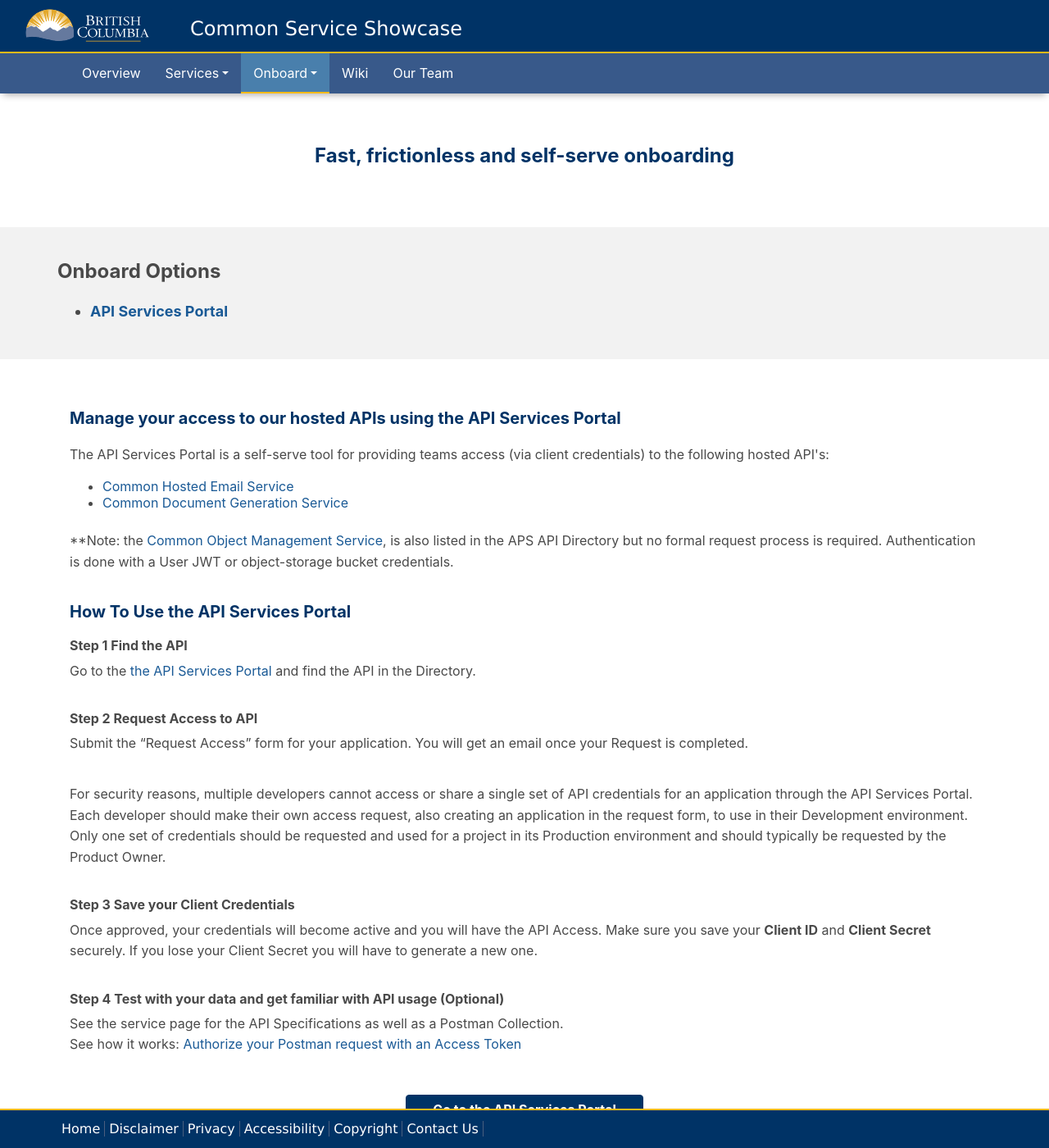
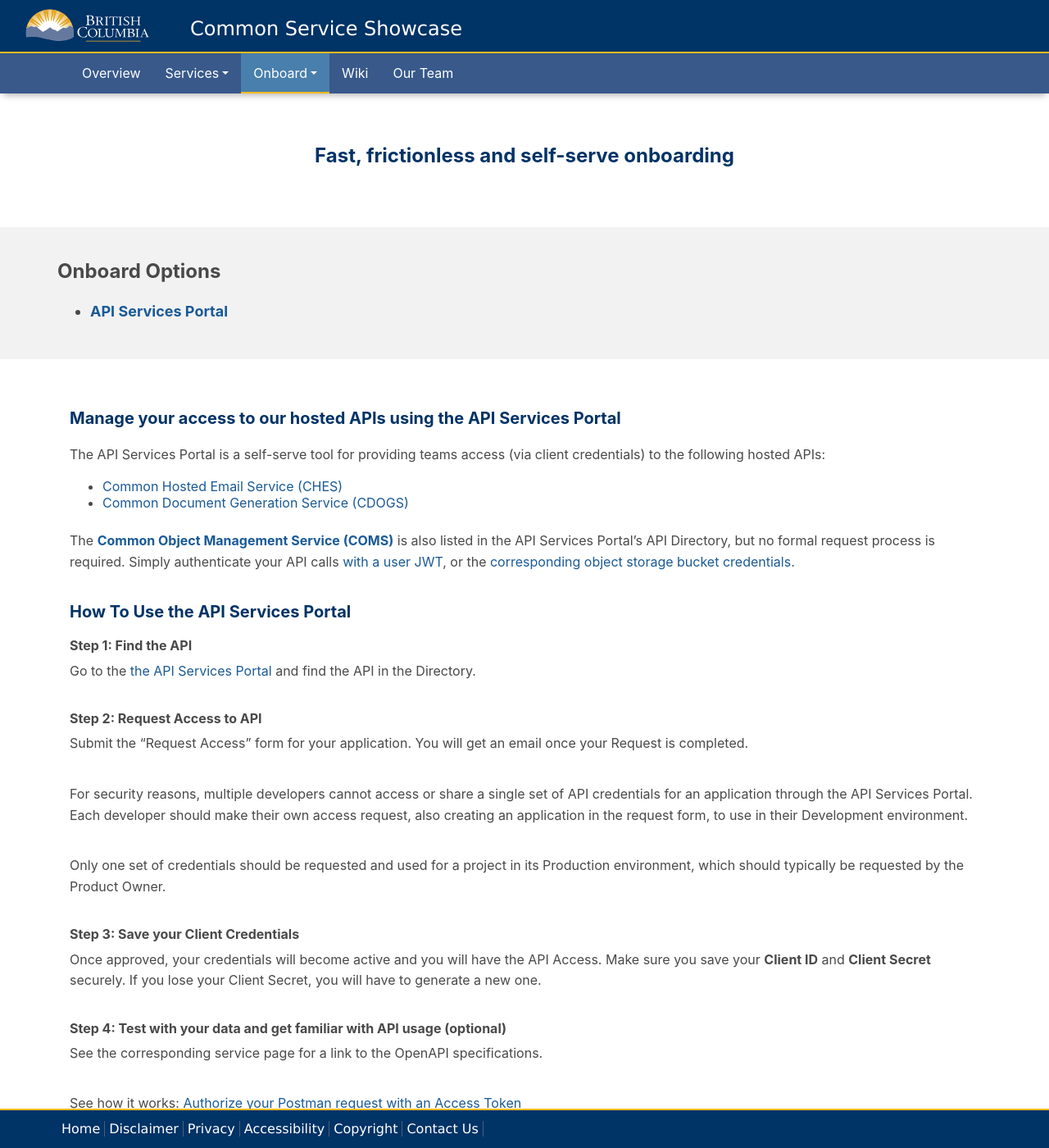
Before and after one commit to bcgov/common-service-showcase, a Jekyll site: the page built from collections/_onboarding/aps.md, in a window 1280 px wide and 1400 px high. Shown: the whole window at 82% size. Built offline with Jekyll 4.4.1, drawn with Linux system fonts in a browser that asks for light colours; nearby versions of some CDN libraries.

Commit message:
Replace rocket.chat with MS Teams, formatting tweaks
Also:
* Remove "request access" button from COMS page
* Remove mention of Postman collection

```diff
--- a/collections/_onboarding/aps.md
+++ b/collections/_onboarding/aps.md
@@ -7,27 +7,34 @@ order: 1
 ---
 #### Manage your access to our hosted APIs using the API Services Portal
 
-<p class="mb-3">The API Services Portal is a self-serve tool for providing teams access (via client credentials) to the following hosted API's:</p>
+<p class="mb-3">The API Services Portal is a self-serve tool for providing teams access (via client credentials) to the following hosted APIs:</p>
 
-- <a href="/common-service-showcase/services/ches.html">Common Hosted Email Service</a>
-- <a href="/common-service-showcase/services/cdogs.html">Common Document Generation Service</a>
+- <a href="/common-service-showcase/services/ches.html">Common Hosted Email Service (CHES)</a>
+- <a href="/common-service-showcase/services/cdogs.html">Common Document Generation Service (CDOGS)</a>
 
-**Note: the <a href="/common-service-showcase/services/coms.html">Common Object Management Service</a>, is also listed in the APS API Directory but no formal request process is required. Authentication is done with a User JWT or object-storage bucket credentials.
+The **[Common Object Management Service (COMS)](/common-service-showcase/services/coms.html)** is also listed in the API Services Portal's API Directory, but no formal request process is required. Simply authenticate your API calls [with a user JWT](https://developer.gov.bc.ca/docs/default/component/common-object-management-service/Authentication/#oidc-authentication), or the [corresponding object storage bucket credentials](https://developer.gov.bc.ca/docs/default/component/common-object-management-service/Authentication/#s3-service-account).
 
 #### How To Use the API Services Portal
 
-###### Step 1 Find the API
+###### Step 1: Find the API
+
 Go to the <a href="https://api.gov.bc.ca/devportal/api-directory" target="_blank">the API Services Portal</a> and find the API in the Directory.
 
-###### Step 2 Request Access to API
+###### Step 2: Request Access to API
+
 Submit the “Request Access" form for your application. You will get an email once your Request is completed.
 
-For security reasons, multiple developers cannot access or share a single set of API credentials for an application through the API Services Portal. Each developer should make their own access request, also creating an application in the request form, to use in their Development environment. Only one set of credentials should be requested and used for a project in its Production environment and should typically be requested by the Product Owner.
+For security reasons, multiple developers cannot access or share a single set of API credentials for an application through the API Services Portal. Each developer should make their own access request, also creating an application in the request form, to use in their Development environment.
 
-###### Step 3 Save your Client Credentials
-Once approved, your credentials will become active and you will have the API Access. Make sure you save your **Client ID** and **Client Secret** securely. If you lose your Client Secret you will have to generate a new one.
+Only one set of credentials should be requested and used for a project in its Production environment, which should typically be requested by the Product Owner.
 
-###### Step 4 Test with your data and get familiar with API usage (Optional)
-See the service page for the API Specifications as well as a Postman Collection.<br />
+###### Step 3: Save your Client Credentials
+
+Once approved, your credentials will become active and you will have the API Access. Make sure you save your **Client ID** and **Client Secret** securely. If you lose your Client Secret, you will have to generate a new one.
+
+###### Step 4: Test with your data and get familiar with API usage (optional)
+
+See the corresponding service page for a link to the OpenAPI specifications.
+
 See how it works: <a href="" data-toggle="modal" data-target="#exampleModal">Authorize your Postman request with an Access Token</a>
 {% include common/postmanExampleModal.html %}
```
Also changed, not shown: collections/_services/cavms.md (+2 -2 lines), collections/_services/cdogs.md (+1 -1 lines), collections/_services/certbot.md (+1 -1 lines), collections/_services/coms.md (+4 -3 lines), team.md (+2 -3 lines), assets/images/rocketchat-brands.svg (deleted).
